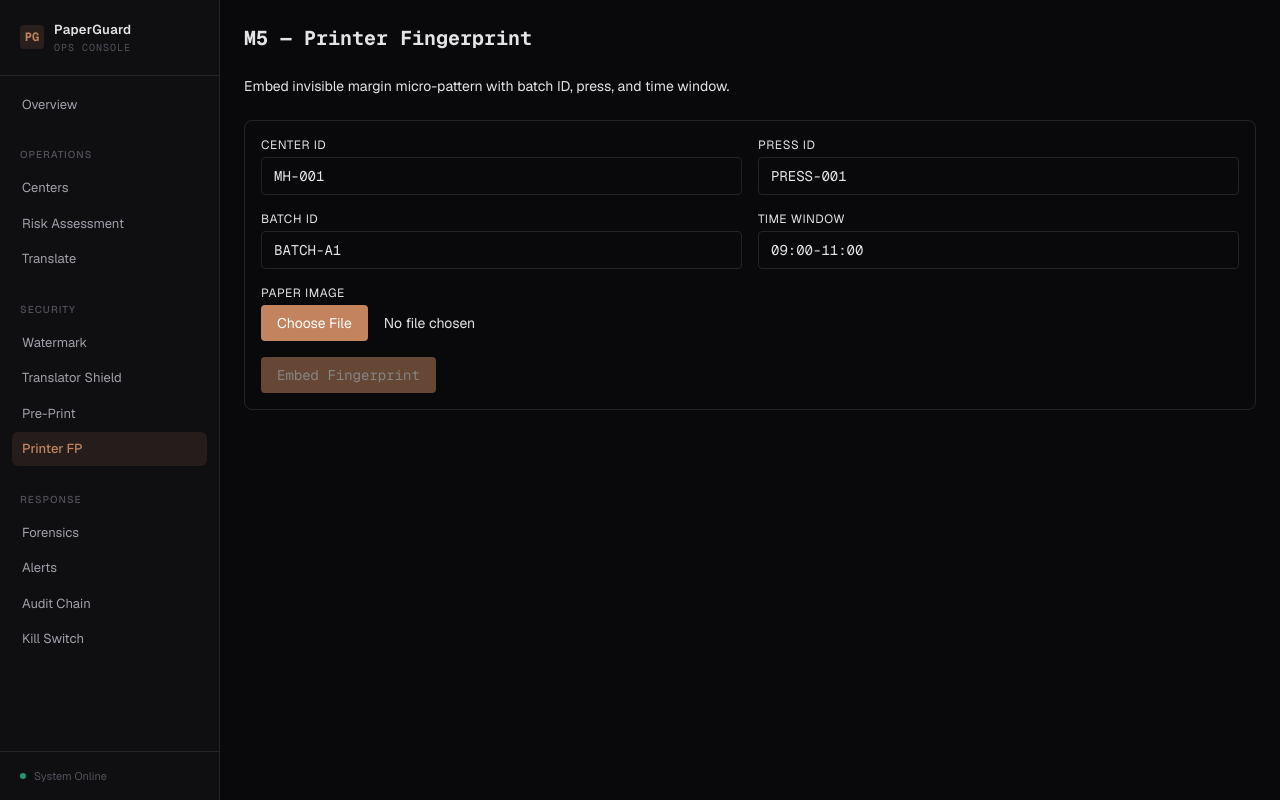
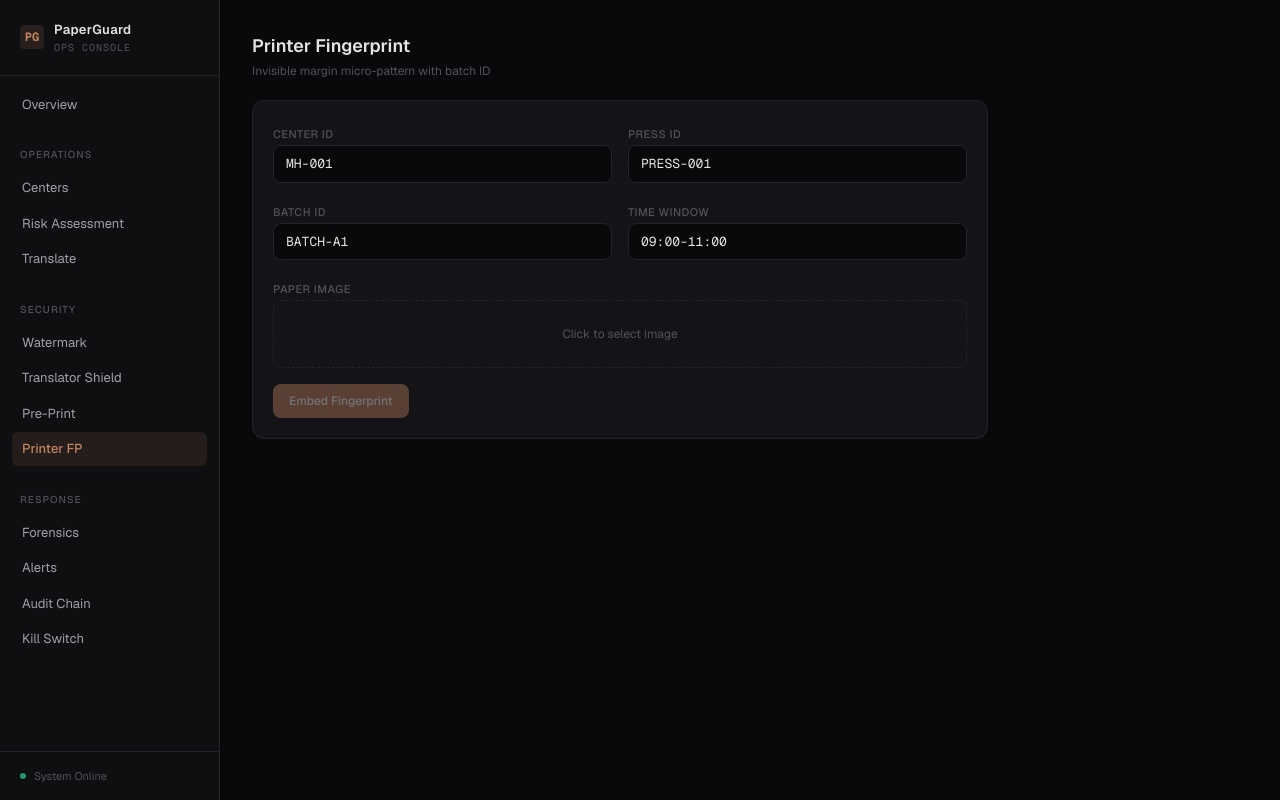
Before and after one commit to Musafir02/PaperGuard, a Next.js app in the folder ops-webapp/: page /dashboard/printer-fp in a window 1280 px wide. Built offline with nearby package versions, Linux system fonts and the light colour scheme.

Commit message:
redesign printer fingerprint page

```diff
--- a/ops-webapp/app/dashboard/printer-fp/page.tsx
+++ b/ops-webapp/app/dashboard/printer-fp/page.tsx
@@ -21,58 +21,55 @@ export default function PrinterFpPage() {
       fd.append("image", file);
       const params = new URLSearchParams({ center_id: centerId, press_id: pressId, batch_id: batchId, time_window: timeWindow });
       const res = await fetch(`http://localhost:8000/api/v1/pipeline/watermark/printer-fp?${params}`, { method: "POST", body: fd });
-      const data = await res.json();
-      setResult(data);
+      setResult(await res.json());
     } catch (e) { console.error(e); }
     finally { setLoading(false); }
   };
 
   return (
-    <div className="p-6 space-y-6">
-      <h1 className="text-xl font-mono font-bold">M5 — Printer Fingerprint</h1>
-      <p className="text-muted text-sm">Embed invisible margin micro-pattern with batch ID, press, and time window.</p>
+    <div className="p-8 space-y-5 max-w-[800px] animate-fade-in">
+      <div>
+        <h1 className="text-lg font-semibold">Printer Fingerprint</h1>
+        <p className="text-[12px] text-text-muted mt-0.5">Invisible margin micro-pattern with batch ID</p>
+      </div>
 
-      <div className="bg-card border border-border rounded-lg p-4 space-y-4">
+      <div className="bg-bg-card border border-border rounded-xl p-5 space-y-4">
         <div className="grid grid-cols-2 gap-4">
-          <div>
-            <label className="text-xs text-muted uppercase tracking-wider block mb-1">Center ID</label>
-            <input value={centerId} onChange={(e) => setCenterId(e.target.value)}
-              className="w-full bg-background border border-border rounded px-3 py-2 text-sm font-mono focus:outline-none focus:border-accent" />
-          </div>
-          <div>
-            <label className="text-xs text-muted uppercase tracking-wider block mb-1">Press ID</label>
-            <input value={pressId} onChange={(e) => setPressId(e.target.value)}
-              className="w-full bg-background border border-border rounded px-3 py-2 text-sm font-mono focus:outline-none focus:border-accent" />
-          </div>
-          <div>
-            <label className="text-xs text-muted uppercase tracking-wider block mb-1">Batch ID</label>
-            <input value={batchId} onChange={(e) => setBatchId(e.target.value)}
-              className="w-full bg-background border border-border rounded px-3 py-2 text-sm font-mono focus:outline-none focus:border-accent" />
-          </div>
-          <div>
-            <label className="text-xs text-muted uppercase tracking-wider block mb-1">Time Window</label>
-            <input value={timeWindow} onChange={(e) => setTimeWindow(e.target.value)}
-              className="w-full bg-background border border-border rounded px-3 py-2 text-sm font-mono focus:outline-none focus:border-accent" />
+          {[
+            { label: "Center ID", value: centerId, set: setCenterId },
+            { label: "Press ID", value: pressId, set: setPressId },
+            { label: "Batch ID", value: batchId, set: setBatchId },
+            { label: "Time Window", value: timeWindow, set: setTimeWindow },
+          ].map((f) => (
+            <div key={f.label} className="space-y-1.5">
+              <label className="text-[11px] font-medium text-text-muted uppercase tracking-wider">{f.label}</label>
+              <input value={f.value} onChange={(e) => f.set(e.target.value)}
+                className="w-full bg-bg-primary border border-border rounded-lg px-3 py-2 text-[13px] font-mono text-text-primary transition-colors" />
+            </div>
+          ))}
+        </div>
+
+        <div className="space-y-1.5">
+          <label className="text-[11px] font-medium text-text-muted uppercase tracking-wider">Paper Image</label>
+          <div className="border border-dashed border-border rounded-lg p-6 text-center cursor-pointer hover:border-accent/30 transition-colors"
+            onClick={() => inputRef.current?.click()}>
+            <input ref={inputRef} type="file" accept="image/*" className="hidden"
+              onChange={(e) => setFile(e.target.files?.[0] || null)} />
+            {file ? <p className="text-[12px] font-mono text-accent">{file.name}</p> :
+              <p className="text-[12px] text-text-muted">Click to select image</p>}
           </div>
         </div>
 
-        <div>
-          <label className="text-xs text-muted uppercase tracking-wider block mb-1">Paper Image</label>
-          <input ref={inputRef} type="file" accept="image/*"
-            onChange={(e) => setFile(e.target.files?.[0] || null)}
-            className="w-full text-sm text-muted file:mr-4 file:py-2 file:px-4 file:rounded file:border-0 file:text-sm file:bg-accent file:text-white file:cursor-pointer" />
-        </div>
-
         <button onClick={embed} disabled={loading || !file}
-          className="px-4 py-2 bg-accent text-white rounded text-sm font-mono hover:bg-accent-hover transition-colors disabled:opacity-50">
+          className="px-4 py-2 bg-accent text-white rounded-lg text-[12px] font-medium hover:bg-accent-hover transition-colors disabled:opacity-40">
           {loading ? "Embedding..." : "Embed Fingerprint"}
         </button>
       </div>
 
       {result && (
-        <div className="bg-card border border-border rounded-lg p-4">
-          <p className="text-xs text-muted uppercase tracking-wider mb-2">Result</p>
-          <pre className="text-sm font-mono text-green overflow-x-auto">{JSON.stringify(result, null, 2)}</pre>
+        <div className="bg-bg-card border border-border rounded-xl p-5">
+          <p className="text-[10px] font-medium text-text-muted uppercase tracking-wider mb-3">Result</p>
+          <pre className="text-[12px] font-mono text-green whitespace-pre-wrap">{JSON.stringify(result, null, 2)}</pre>
         </div>
       )}
     </div>
```
